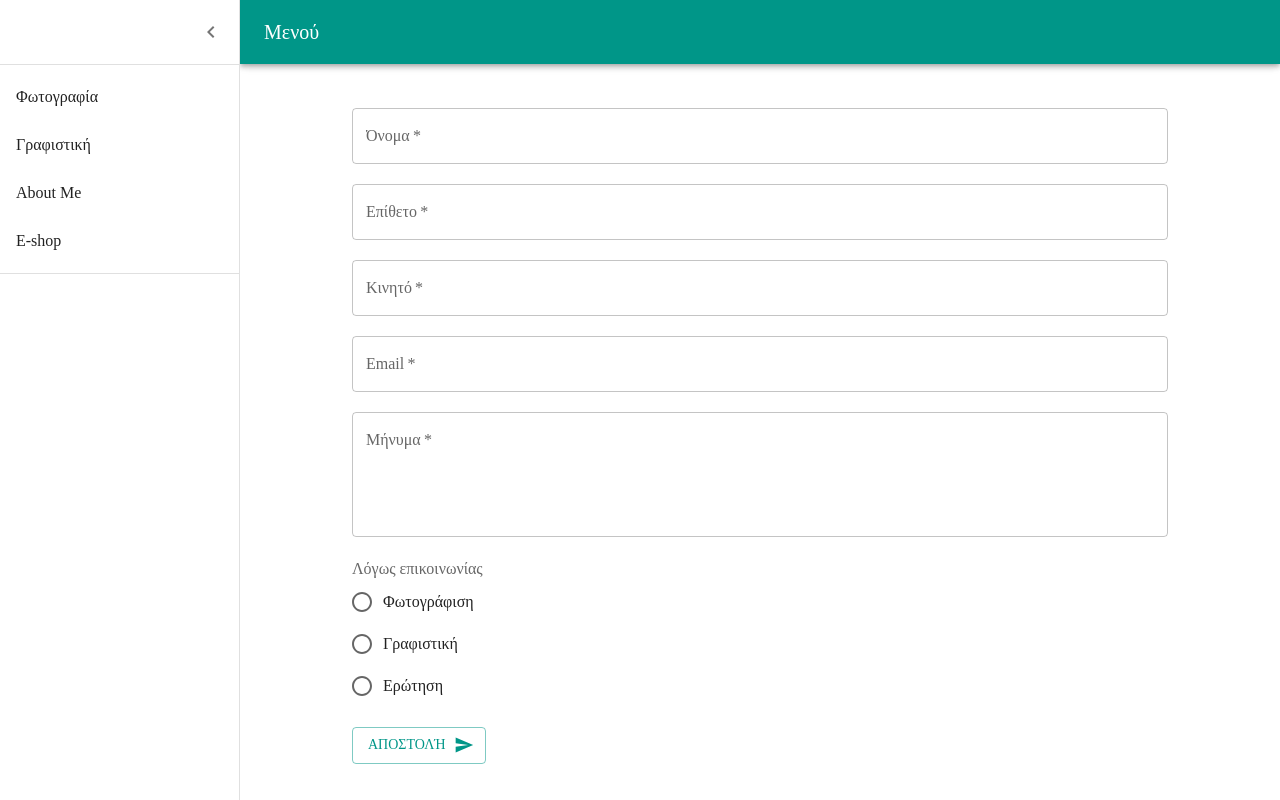
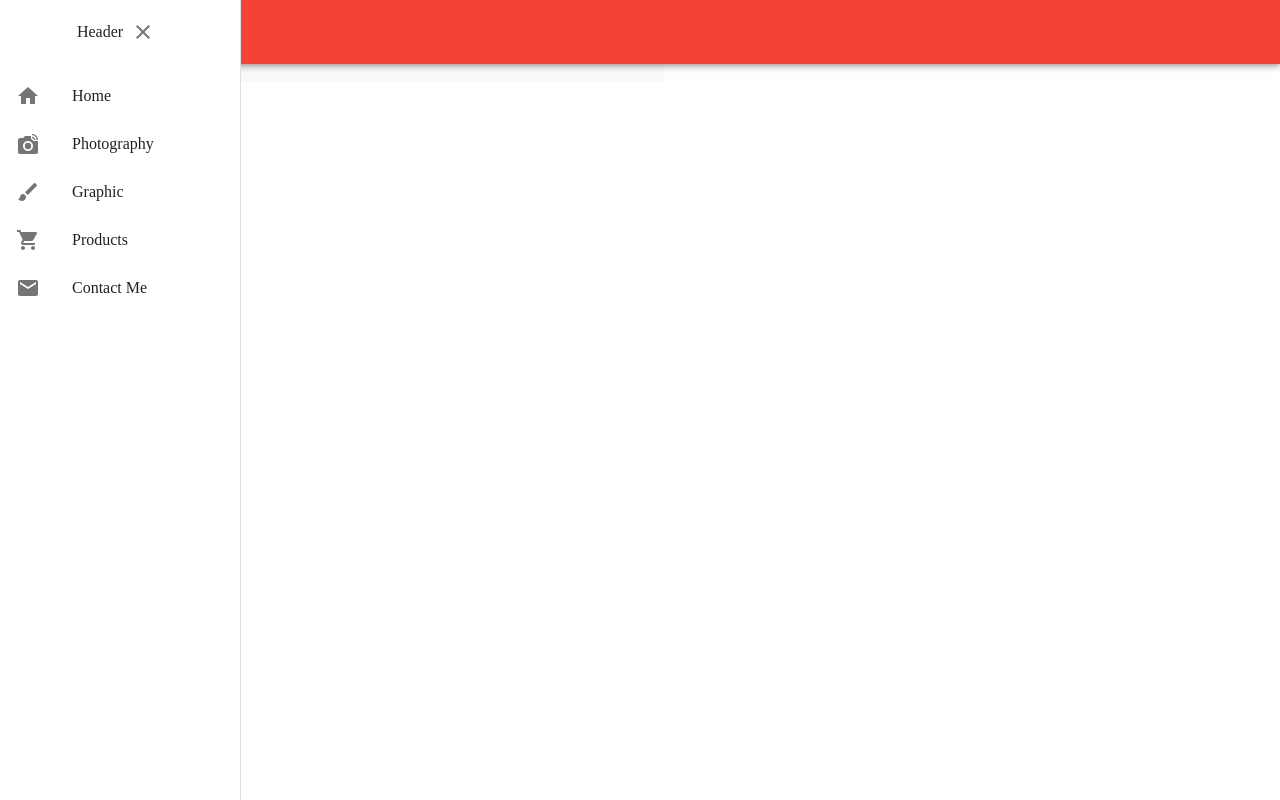
Before and after one commit to Blatsos/project-TA, a React (Create React App) app: page / in a window 1280 px wide. Both pictures are taken after a click on the button 32 px from the left and 32 px from the top of the page. Built offline with nearby package versions, Linux system fonts and the light colour scheme; a web font is replaced by a local one.

Commit message:
app bar func

```diff
--- a/package.json
+++ b/package.json
@@ -12,6 +12,8 @@
     "material-ui-popup-state": "^2.0.0",
     "react": "^17.0.2",
     "react-dom": "^17.0.2",
+    "react-router": "^6.2.1",
+    "react-router-dom": "^6.2.1",
     "react-scripts": "5.0.0",
     "web-vitals": "^2.1.4"
   },
--- a/src/App.js
+++ b/src/App.js
@@ -1,12 +1,19 @@
 import React from "react";
-import PersistentDrawerLeft from "./comps/menu";
 import { createTheme, ThemeProvider } from "@mui/material/styles";
-import { teal } from "@mui/material/colors";
+import { red } from "@mui/material/colors";
 import Contact from "./comps/contact";
+import { Route, Routes } from "react-router";
+import Graphic from "./comps/graphic";
+import Layout from "./comps/layout";
+import Home from "./comps/home";
+import Photography from "./comps/photography";
 
 const theme = createTheme({
   palette: {
-    primary: teal,
+    primary: red,
+    secondary: {
+      main: "#FFFFFF",
+    },
     mode: "light",
   },
   typography: {
@@ -18,8 +25,15 @@ const App = () => {
   return (
     <React.Fragment>
       <ThemeProvider theme={theme}>
-        <PersistentDrawerLeft />
-
+        <Layout>
+          <Routes>
+            <Route path="/" element={<Home />} />
+            <Route path="/photography" element={<Photography />} />
+            <Route path="/graphic" element={<Graphic />} />
+            <Route path="/shop" element={<h1>Eshop</h1>} />
+            <Route path="/contact" element={<Contact />} />
+          </Routes>
+        </Layout>
       </ThemeProvider>
     </React.Fragment>
   );
--- a/src/comps/contact.js
+++ b/src/comps/contact.js
@@ -4,10 +4,11 @@ import { makeStyles } from "@mui/styles";
 import SendIcon from "@mui/icons-material/Send";
 import { FormControl, FormLabel } from "@mui/material";
 import { RadioGroup, Radio } from "@mui/material";
+import { useState } from "react";
 
 const useStyles = makeStyles({
   field: {
-    marginTop: 20,
+    marginTop: 25,
     marginBottom: 20,
     display: "block",
   },
@@ -15,27 +16,43 @@ const useStyles = makeStyles({
 
 const Contact = () => {
   const classes = useStyles();
+  const [name, setName] = useState("");
+  const [surname, setSurname] = useState("");
+  const [email, setEmail] = useState("");
+  const [phone, setPhone] = useState("");
+  const [message, setMessage] = useState("");
+  const [reason, setReason] = useState("photo");
 
   const submitHandler = (e) => {
-    console.log("Submitted");
+    e.preventDefault();
+    console.log(name, surname, email, phone, reason, message);
   };
   return (
     <Container>
-      <form noValidate autoComplete="off">
-        <TextField fullWidth className={classes.field} required label="Όνομα"></TextField>
+      <form noValidate autoComplete="off" onSubmit={submitHandler}>
         <TextField
+          onChange={(e) => setName(e.target.value)}
+          className={classes.field}
+          fullWidth
+          required
+          label="Όνομα"
+        ></TextField>
+        <TextField
+          onChange={(e) => setSurname(e.target.value)}
           className={classes.field}
           required
           fullWidth
           label="Επίθετο"
         ></TextField>
         <TextField
+          onChange={(e) => setPhone(e.target.value)}
           className={classes.field}
           required
           fullWidth
           label="Κινητό"
         ></TextField>
         <TextField
+          onChange={(e) => setEmail(e.target.value)}
           className={classes.field}
           required
           fullWidth
@@ -43,16 +60,19 @@ const Contact = () => {
         ></TextField>
 
         <TextField
-          className={classes.field}
+          onChange={(e) => setMessage(e.target.value)}
           required
           fullWidth
           multiline
           rows={4}
           label="Μήνυμα"
         ></TextField>
-        <FormControl className={classes.field} >
+        <FormControl>
           <FormLabel>Λόγως επικοινωνίας</FormLabel>
-          <RadioGroup>
+          <RadioGroup
+            value={reason}
+            onChange={(e) => setReason(e.target.value)}
+          >
             <FormControlLabel
               value="photo"
               control={<Radio />}
@@ -69,14 +89,10 @@ const Contact = () => {
               label="Ερώτηση"
             />
           </RadioGroup>
+          <Button type="submit" endIcon={<SendIcon />} variant="outlined">
+            Αποστολή
+          </Button>
         </FormControl>
-        <Button
-          onClick={submitHandler}
-          endIcon={<SendIcon />}
-          variant="outlined"
-        >
-          Αποστολή
-        </Button>
       </form>
     </Container>
   );
--- a/src/comps/graphic.js
+++ b/src/comps/graphic.js
@@ -1,5 +1,11 @@
+import { Paper } from "@mui/material";
+
 const Graphic = () => {
-  return <h1>Graphic</h1>;
+  return (
+    <Paper elevation={0}>
+      <h1>Graphic</h1>
+    </Paper>
+  );
 };
 
 export default Graphic;
--- /dev/null
+++ b/src/comps/home.js
@@ -0,0 +1,5 @@
+const Home = () => {
+  return <h1>Welcome to the home page</h1>;
+};
+
+export default Home;
--- /dev/null
+++ b/src/comps/layout.js
@@ -0,0 +1,118 @@
+import {
+  AppBar,
+  Drawer,
+  IconButton,
+  List,
+  ListItem,
+  ListItemIcon,
+  ListItemText,
+  Toolbar,
+  Typography,
+} from "@mui/material";
+import { makeStyles } from "@mui/styles";
+import { useNavigate } from "react-router-dom";
+import EmailIcon from "@mui/icons-material/Email";
+import BrushIcon from "@mui/icons-material/Brush";
+import HomeIcon from "@mui/icons-material/Home";
+import LinkedCameraIcon from "@mui/icons-material/LinkedCamera";
+import ShoppingCartIcon from "@mui/icons-material/ShoppingCart";
+import MenuIcon from "@mui/icons-material/Menu";
+import { useState } from "react";
+import { styled } from "@mui/material/styles";
+import CloseIcon from "@mui/icons-material/Close";
+
+const drawerWidth = 240;
+
+const menuItems = [
+  { text: "Home", icon: <HomeIcon />, path: "/" },
+  { text: "Photography", icon: <LinkedCameraIcon />, path: "/photography" },
+  { text: "Graphic", icon: <BrushIcon />, path: "/graphic" },
+  { text: "Products", icon: <ShoppingCartIcon />, path: "/shop" },
+
+  { text: "Contact Me", icon: <EmailIcon />, path: "/contact" },
+];
+
+const useStyles = makeStyles({
+  page: {
+    background: "#f9f9f9",
+    with: "100%",
+  },
+  drawer: {
+    width: drawerWidth,
+  },
+  drawerPaper: {
+    width: drawerWidth,
+  },
+  root: {
+    display: "flex",
+  },
+});
+
+const DrawerHeader = styled("div")(({ theme }) => ({
+  display: "flex",
+  alignItems: "center",
+  padding: theme.spacing(0, 1),
+  // necessary for content to be below app bar
+  ...theme.mixins.toolbar,
+  justifyContent: "center",
+}));
+
+const Layout = ({ children }) => {
+  const classes = useStyles();
+  const navigate = useNavigate();
+  const [open, setOpen] = useState(false);
+
+  const handleDrawerOpen = () => {
+    setOpen(true);
+  };
+
+  const handleDrawerClose = () => {
+    setOpen(false);
+  };
+
+  return (
+    <div className={classes.root}>
+      <div>
+        <AppBar>
+          <Toolbar>
+            <IconButton onClick={handleDrawerOpen} edge="start">
+              <MenuIcon />
+            </IconButton>
+            <Typography variant="h5">Menu</Typography>
+          </Toolbar>
+        </AppBar>
+      </div>
+      <Drawer
+        className={classes.drawer}
+        variant="persistent"
+        open={open}
+        anchor="left"
+        classes={{ paper: classes.drawerPaper }}
+      >
+        <DrawerHeader>
+          <Typography>Header</Typography>
+          <IconButton onClick={handleDrawerClose}>
+            <CloseIcon />
+          </IconButton>
+        </DrawerHeader>
+        <List>
+          {menuItems.map((item) => (
+            <ListItem
+              button
+              key={item.text}
+              onClick={() => {
+                navigate(item.path);
+              }}
+            >
+              <ListItemIcon>{item.icon}</ListItemIcon>
+              <ListItemText primary={item.text} />
+            </ListItem>
+          ))}
+        </List>
+      </Drawer>
+      <div className={classes.page}>{children}</div>
+    </div>
+  );
+};
+
+export default Layout;
--- a/src/comps/menu.js
+++ b/src/comps/menu.js
@@ -15,11 +15,18 @@ import ChevronRightIcon from "@mui/icons-material/ChevronRight";
 import ListItem from "@mui/material/ListItem";
 import ListItemText from "@mui/material/ListItemText";
 
-import Photography from "./photography";
 import { Container } from "@mui/material";
-import Contact from "./contact";
 
 const drawerWidth = 240;
+
+// const menuItems = [
+//   { text: "Home", icon: <HomeIcon />, path: "/" },
+//   { text: "Photography", icon: <LinkedCameraIcon />, path: "/photography" },
+//   { text: "Graphic", icon: <BrushIcon />, path: "/graphic" },
+//   { text: "Products", icon: <ShoppingCartIcon />, path: "/shop" },
+
+//   { text: "Contact Me", icon: <EmailIcon />, path: "/contact" },
+// ];
 
 const Main = styled("main", { shouldForwardProp: (prop) => prop !== "open" })(
   ({ theme, open }) => ({
@@ -149,7 +156,7 @@ export default function PersistentDrawerLeft() {
           <DrawerHeader />
           {/* <p>Hello!</p>
           <Photography /> */}
-          <Contact />
+          {/* <Contact /> */}
         </Main>
       </Box>
     </Container>
--- a/src/index.js
+++ b/src/index.js
@@ -3,6 +3,7 @@ import ReactDOM from "react-dom";
 import "./index.css";
 import App from "./App";
 import { createTheme, ThemeProvider } from "@mui/material/styles";
+import { BrowserRouter } from "react-router-dom";
 
 const theme = createTheme({
   palette: {
@@ -11,8 +12,10 @@ const theme = createTheme({
 });
 
 ReactDOM.render(
-  <ThemeProvider theme={theme}>
-    <App />
-  </ThemeProvider>,
+  <BrowserRouter>
+    <ThemeProvider theme={theme}>
+      <App />
+    </ThemeProvider>
+  </BrowserRouter>,
   document.getElementById("root")
 );
```
Also changed, not shown: 1 other file (tests, documents, lock files or other folders).
